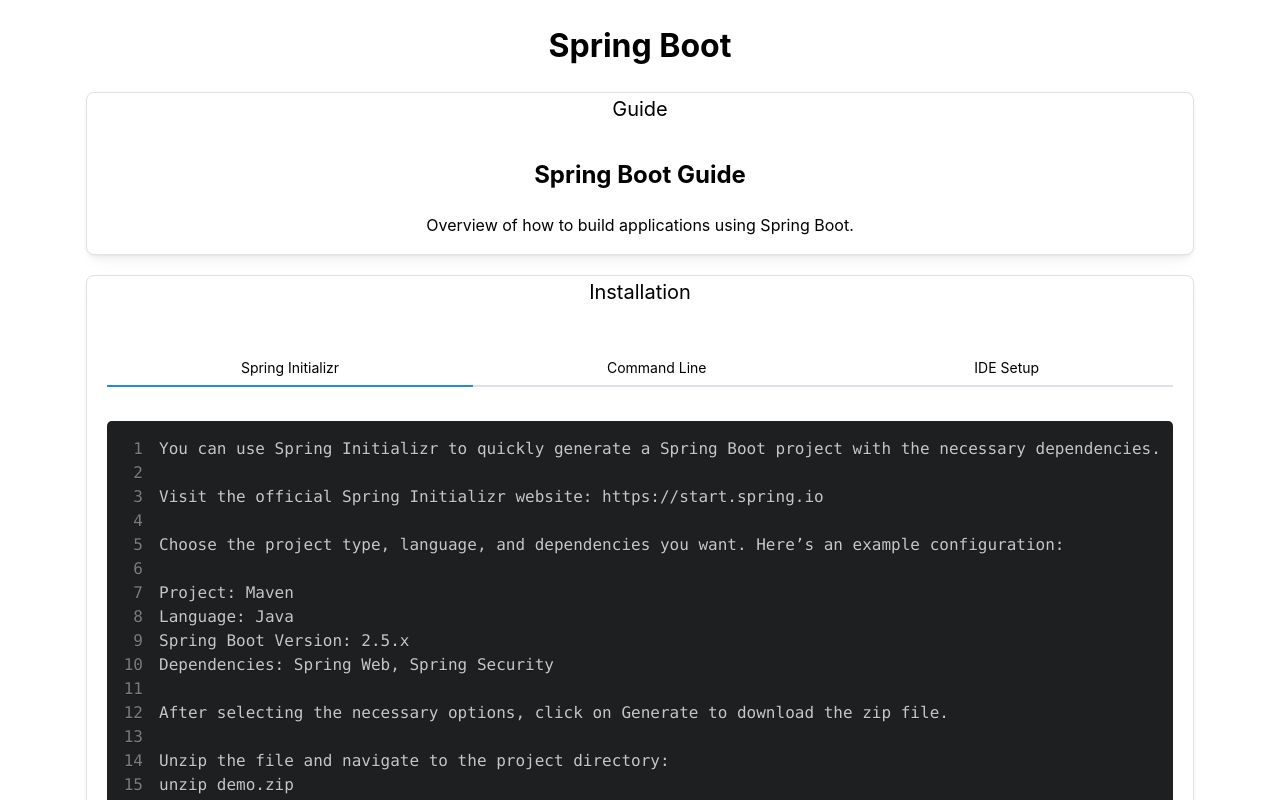
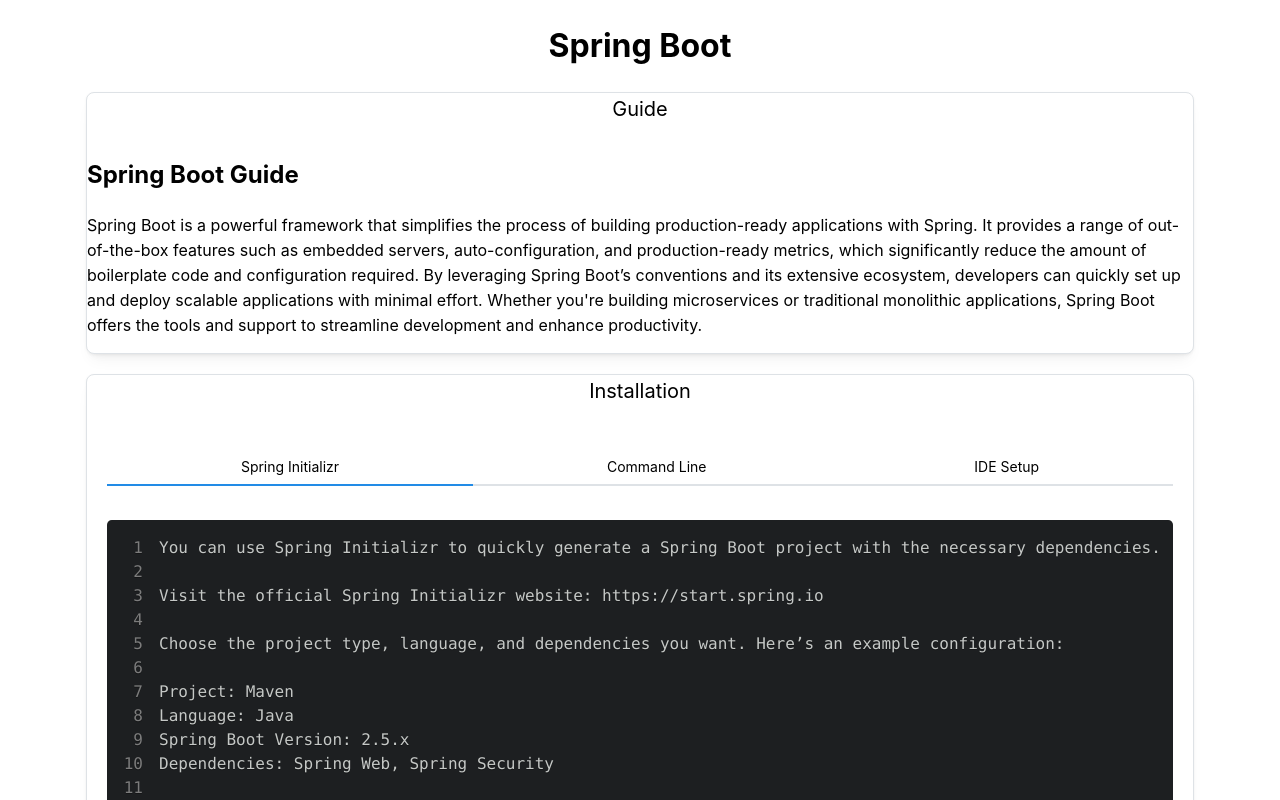
Before and after one commit to markcdev101/react-tech-vault-ui, a React (Create React App) app: page /java/spring-boot in a window 1280 px wide. Shown: the top 800 px of the page. Built offline with nearby package versions, Linux system fonts and the light colour scheme.

Commit message:
Added SpringBoot guide section

```diff
--- a/src/components/Section.js
+++ b/src/components/Section.js
@@ -9,7 +9,7 @@
           {title}
         </Text>
       </Card.Section>
-      <Card.Section>
+      <Card.Section style={{ textAlign: 'left' }}>
         {content}
       </Card.Section>
     </Card>
--- a/src/pages/Java/SpringBoot/Guide.js
+++ b/src/pages/Java/SpringBoot/Guide.js
@@ -3,7 +3,9 @@
 const SpringBootGuide = () => (
   <div>
     <h2>Spring Boot Guide</h2>
-    <p>Overview of how to build applications using Spring Boot.</p>
+    <p>
+      Spring Boot is a powerful framework that simplifies the process of building production-ready applications with Spring. It provides a range of out-of-the-box features such as embedded servers, auto-configuration, and production-ready metrics, which significantly reduce the amount of boilerplate code and configuration required. By leveraging Spring Boot’s conventions and its extensive ecosystem, developers can quickly set up and deploy scalable applications with minimal effort. Whether you're building microservices or traditional monolithic applications, Spring Boot offers the tools and support to streamline development and enhance productivity.
+    </p>
   </div>
 );
 
```
